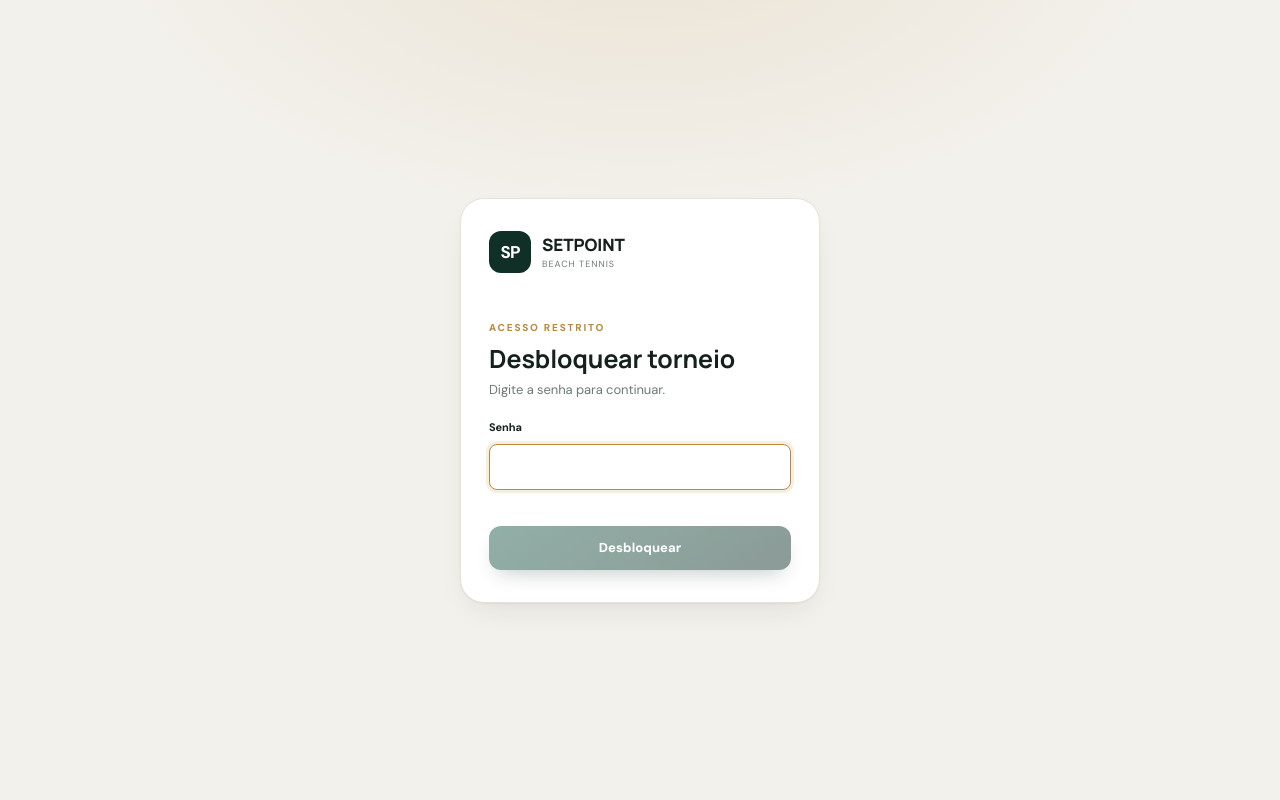
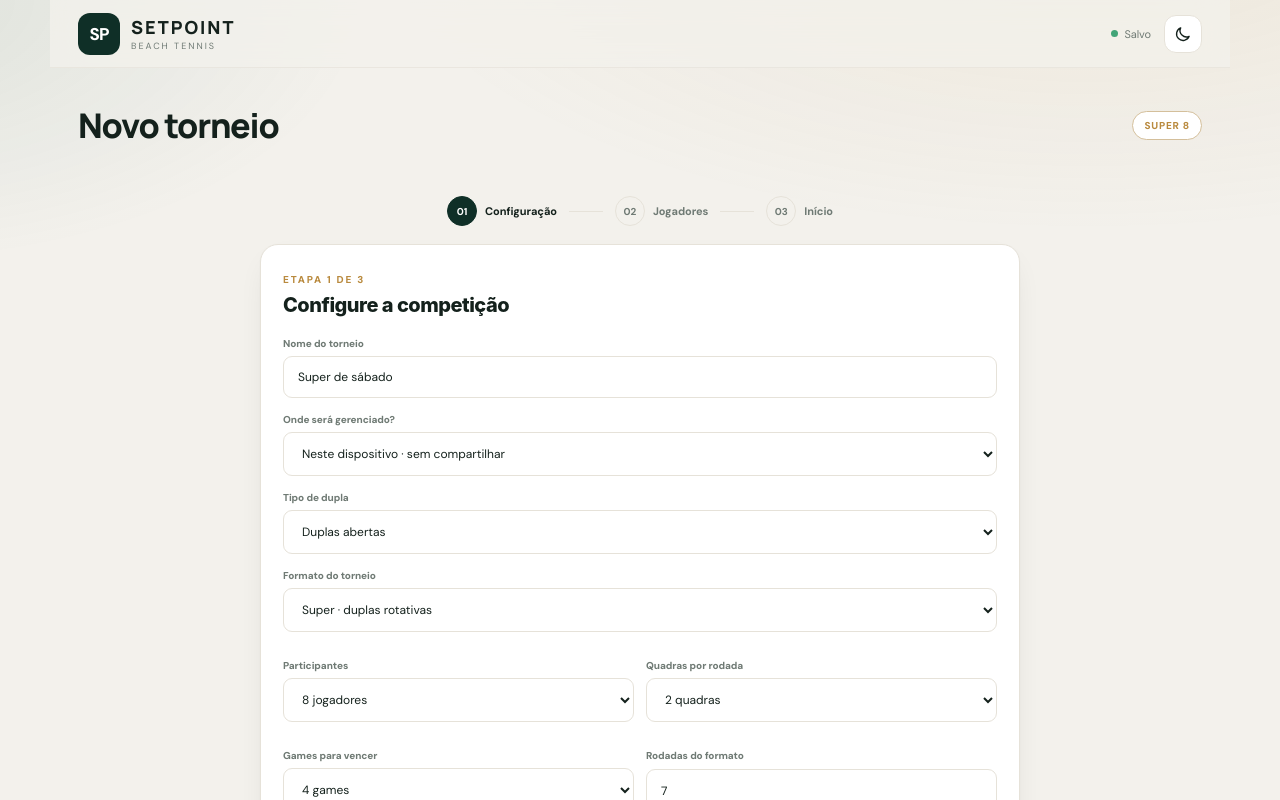
Before and after one commit to richardmvb/setpoint-beach-tennis, an Angular app: page / in a window 1280 px wide. Shown: the top 800 px of the page. Built offline with nearby package versions, Linux system fonts and the light colour scheme.

Commit message:
chore: lock screen to false

```diff
--- a/public/runtime-config.js
+++ b/public/runtime-config.js
@@ -1,5 +1,6 @@
 window.__SETPOINT_CONFIG__ = window.__SETPOINT_CONFIG__ || {
   supabaseUrl: 'https://arbptgxzjzzpmgdteawj.supabase.co',
   publishableKey: 'sb_publishable_9tiFUBLGv7opOTvNnj9lxw_Q0f8ors-',
-  production: false
+  production: false,
+  lockScreenEnabled: false
 };
--- a/src/app/app.component.ts
+++ b/src/app/app.component.ts
@@ -43,7 +43,7 @@ const OWNER_INVITE_KEY = 'setpoint.shared.ownerInvite';
 export class AppComponent implements OnInit, OnDestroy {
   private readonly posthogService = inject(PostHogService);
 
-  isLocked = true;
+  isLocked = false;
   sitePassword = '';
   lockError = '';
   page: Page = 'setup';
@@ -132,10 +132,10 @@ export class AppComponent implements OnInit, OnDestroy {
     this.isGuestView = !!inviteToken;
     this.sharedInviteToken = inviteToken;
     try {
-      this.isLocked = !this.isDashboardRoute && !this.isGuestView && !authCallback
+      this.isLocked = environment.lockScreenEnabled && !this.isDashboardRoute && !this.isGuestView && !authCallback
         && sessionStorage.getItem(UNLOCK_SESSION_KEY) !== 'true';
     } catch {
-      this.isLocked = !this.isDashboardRoute && !this.isGuestView && !authCallback;
+      this.isLocked = environment.lockScreenEnabled && !this.isDashboardRoute && !this.isGuestView && !authCallback;
     }
     this.state = this.storage.loadTournament() ?? {
       version: 1, name: 'Super de sábado', size: 8, courts: 2, gamesToWin: 4,
--- a/src/env.d.ts
+++ b/src/env.d.ts
@@ -3,6 +3,7 @@ interface SetpointRuntimeConfig {
   publishableKey?: string;
   buildId?: string;
   production?: boolean;
+  lockScreenEnabled?: boolean;
   posthogKey?: string;
   posthogHost?: string;
 }
--- a/src/environments/environment.ts
+++ b/src/environments/environment.ts
@@ -2,6 +2,7 @@ const runtimeConfig = window.__SETPOINT_CONFIG__;
 
 export const environment = {
   production: runtimeConfig?.production ?? false,
+  lockScreenEnabled: runtimeConfig?.lockScreenEnabled ?? false,
   posthogKey: runtimeConfig?.posthogKey,
   posthogHost: runtimeConfig?.posthogHost,
 };
```
Also changed, not shown: 1 other file (tests, documents, lock files or other folders).
